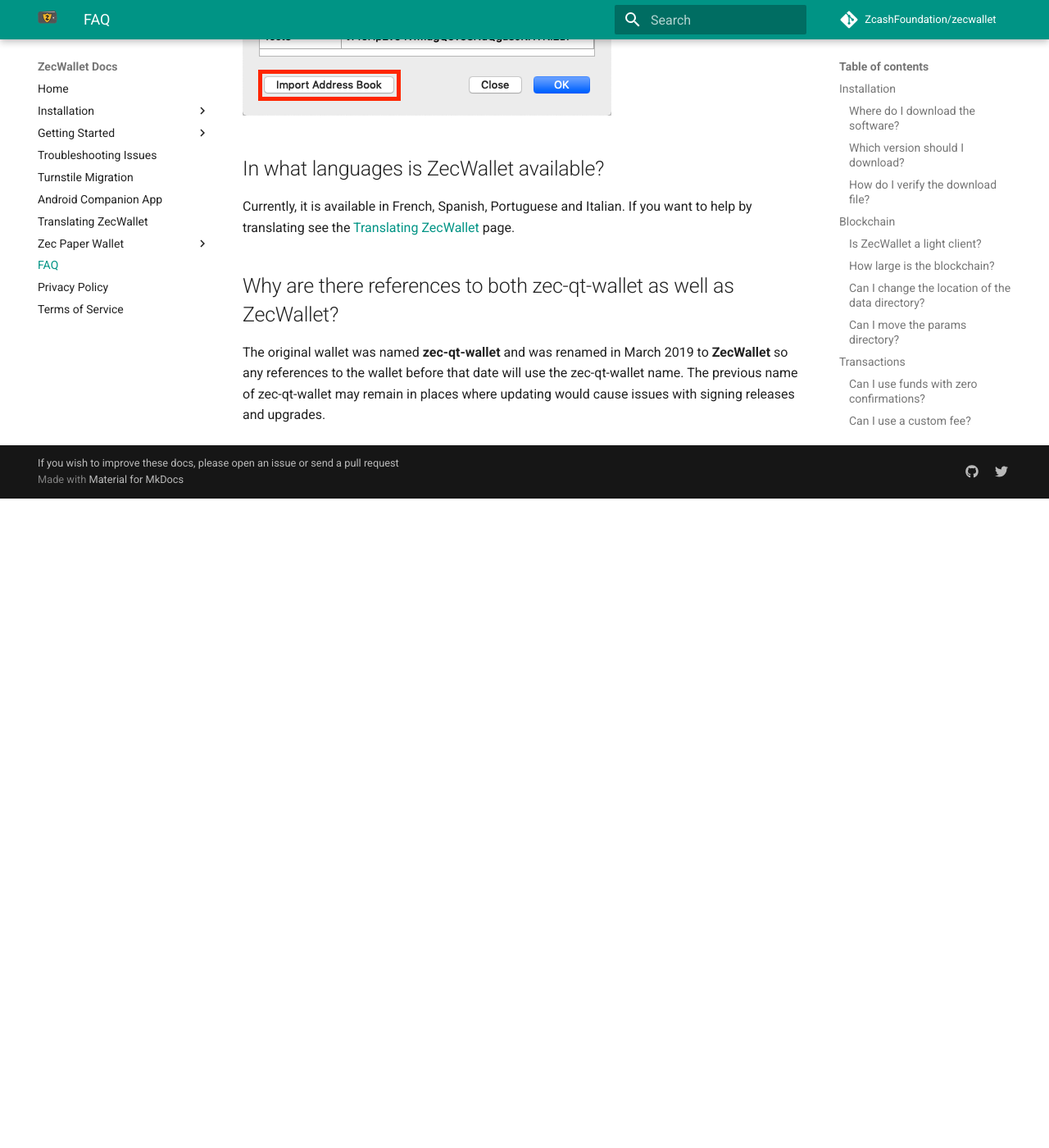
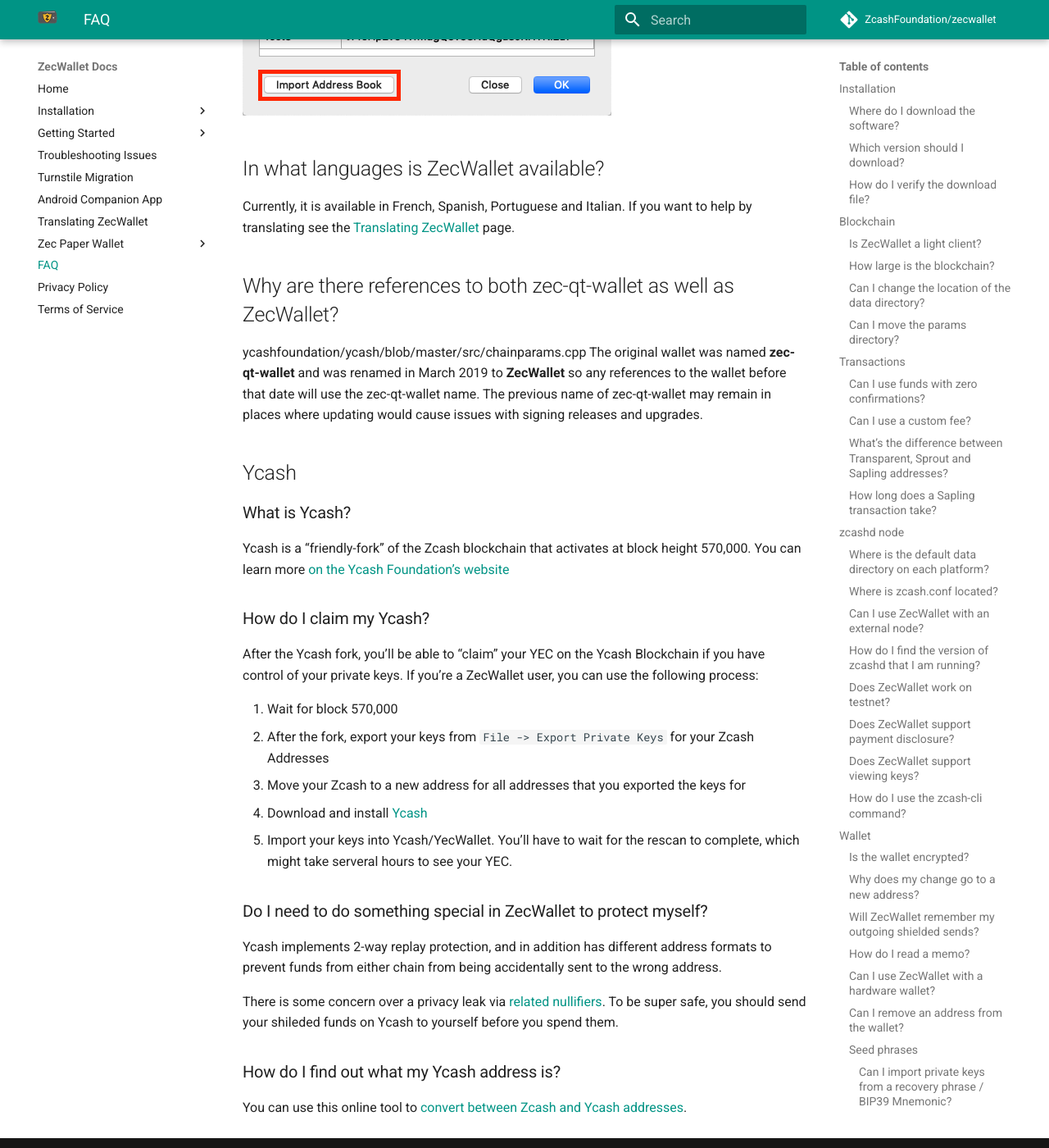
Before and after one commit to adityapk00/zqw-docs, an MkDocs documentation site: the page built from docs/faq.md, in a window 1280 px wide and 1400 px high, scrolled down 7926 px. Shown: the whole window at 82% size. Built offline with MkDocs 1.6.1 and Material for MkDocs 9.7.7, drawn with Linux system fonts in a browser that asks for light colours; comment, search, counter and statistics services are not loaded; before the commit the page ends 8534 px from its top, so only the background shows below that.

```diff
--- a/docs/faq.md
+++ b/docs/faq.md
@@ -199,5 +199,27 @@
 Currently, it is available in French, Spanish, Portuguese and Italian. If you want to help by translating see the [Translating ZecWallet](/translations/) page.
 
 ## Why are there references to both zec-qt-wallet as well as ZecWallet?
+ycashfoundation/ycash/blob/master/src/chainparams.cpp
+The original wallet was named **zec-qt-wallet** and was renamed in March 2019 to **ZecWallet** so any references to the wallet before that date will use the zec-qt-wallet name. The previous name of zec-qt-wallet may remain in places where updating would cause issues with signing releases and upgrades.
 
-The original wallet was named **zec-qt-wallet** and was renamed in March 2019 to **ZecWallet** so any references to the wallet before that date will use the zec-qt-wallet name. The previous name of zec-qt-wallet may remain in places where updating would cause issues with signing releases and upgrades.
+## Ycash
+
+### What is Ycash?
+Ycash is a "friendly-fork" of the Zcash blockchain that activates at block height 570,000. You can learn more [on the Ycash Foundation's website](https://ycash.xyz)
+
+### How do I claim my Ycash?
+After the Ycash fork, you'll be able to "claim" your YEC on the Ycash Blockchain if you have control of your private keys. If you're a ZecWallet user, you can use the following process:
+
+1. Wait for block 570,000
+2. After the fork, export your keys from `File -> Export Private Keys` for your Zcash Addresses
+3. Move your Zcash to a new address for all addresses that you exported the keys for
+4. Download and install [Ycash](https://www.ycash.xyz/download/)
+5. Import your keys into Ycash/YecWallet. You'll have to wait for the rescan to complete, which might take serveral hours to see your YEC.
+
+### Do I need to do something special in ZecWallet to protect myself?
+Ycash implements 2-way replay protection, and in addition has different address formats to prevent funds from either chain from being accidentally sent to the wrong address.
+
+There is some concern over a privacy leak via [related nullifiers](https://github.com/zcash/zcash/issues/4007). To be super safe, you should send your shileded funds on Ycash to yourself before you spend them.
+
+### How do I find out what my Ycash address is?
+You can use this online tool to [convert between Zcash and Ycash addresses](https://addressconverter.zecwallet.co).
```
Also changed, not shown: docs/installation.md (+10 -10 lines), docs/turnstile-migration.md (+2 -2 lines).
